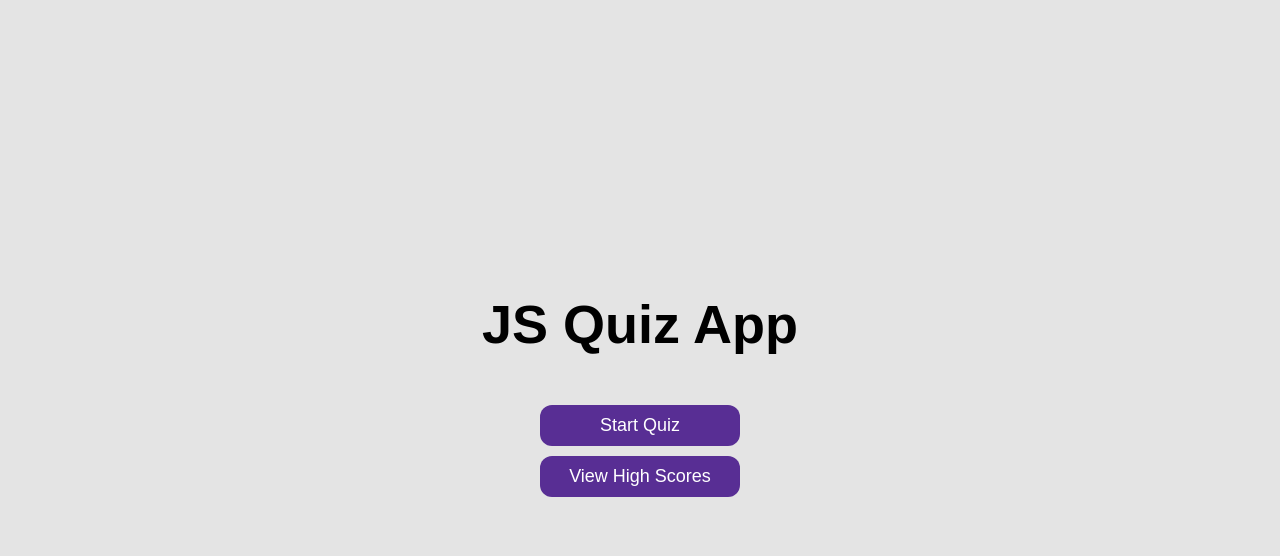
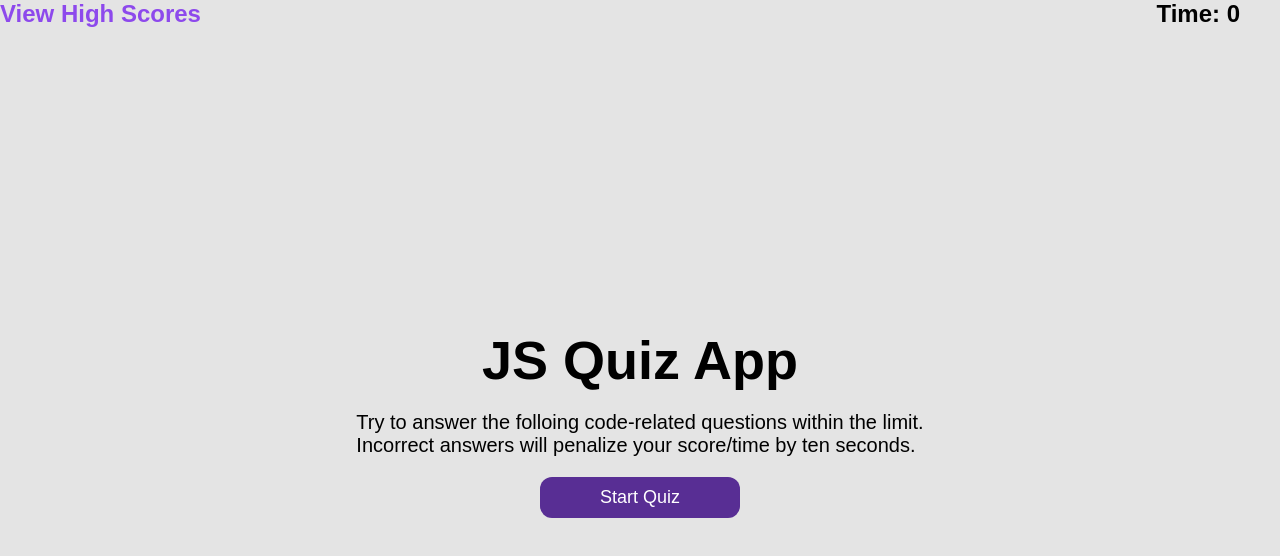
Before and after one commit to rhx1138/js-quiz-app, a plain HTML site: page index.html in a window 1280 px wide. Drawn offline with Linux system fonts and the light colour scheme.

Commit message:
added timer and styling to game.html as well as index.hmtl

```diff
--- a/assets/css/game.css
+++ b/assets/css/game.css
@@ -1,3 +1,11 @@
+#timer {
+  float: right;
+  margin-right: 40px;
+  color: black;
+  font-size: x-large;
+  font-weight: 550;
+}
+
 .choice-container {
     display: flex;
     margin-bottom: 0.5rem;
@@ -24,16 +32,10 @@
     width: 100%;
   }
 
-  .correct {
-    visibility: visible;
-  }
-
-  .incorrect {
-    visibility: visible;
-  }
 
   #rightWrong {
     color: black;
+    font-size: 22px;
   }
 
   /* HUD */
--- a/assets/css/styles.css
+++ b/assets/css/styles.css
@@ -9,6 +9,27 @@
     margin: 0;
     padding: 0;
     color: whitesmoke;
+  }
+
+  #timer {
+    float: right;
+    margin-right: 40px;
+    color: black;
+    font-size: x-large;
+    font-weight: 550;
+  }
+
+  .score {
+    margin: 1;
+    text-decoration: none;
+    color: rgb(141, 73, 236);
+    font-size: x-large;
+    font-weight: 550;
+  }
+
+  .instructions-text {
+    color: #000000;
+    font-size: 20px;
   }
 
   #question {
@@ -25,7 +46,7 @@
   h1 {
     font-size: 5.4rem;
     color: #000000;
-    margin-bottom: 5rem;
+    margin-bottom: 20px;
   }
 
   h1 > span {
@@ -87,6 +108,7 @@
   .btn {
     font-size: 1.8rem;
     padding: 1rem 0;
+    margin-top: 20px;
     width: 20rem;
     text-align: center;
     margin-bottom: 1rem;
--- a/index.html
+++ b/index.html
@@ -8,11 +8,17 @@
     <link rel="stylesheet" href="/assets/css/styles.css">
 </head>
 <body>
+  <div id="timer">Time: 0</div>
+  <div><a class="score" href="/highscores.html">View High Scores</a></div>
     <div class="container">
         <div id="home" class="flex-center flex-column">
           <h1>JS Quiz App</h1>
+          <p class="instructions-text">Try to answer the folloing code-related questions within the limit.<br>
+            Incorrect answers will penalize your score/time
+            by ten seconds.<br>
+          </p>
           <a class="btn" href="/game.html">Start Quiz</a>
-          <a class="btn" href="/highscores.html">View High Scores</a>
+          <!-- <a class="btn" href="/highscores.html">View High Scores</a> -->
         </div>
       </div>
 
```
Also changed, not shown: assets/js/game.js (+42 -9 lines), game.html (+1 -0 lines).
